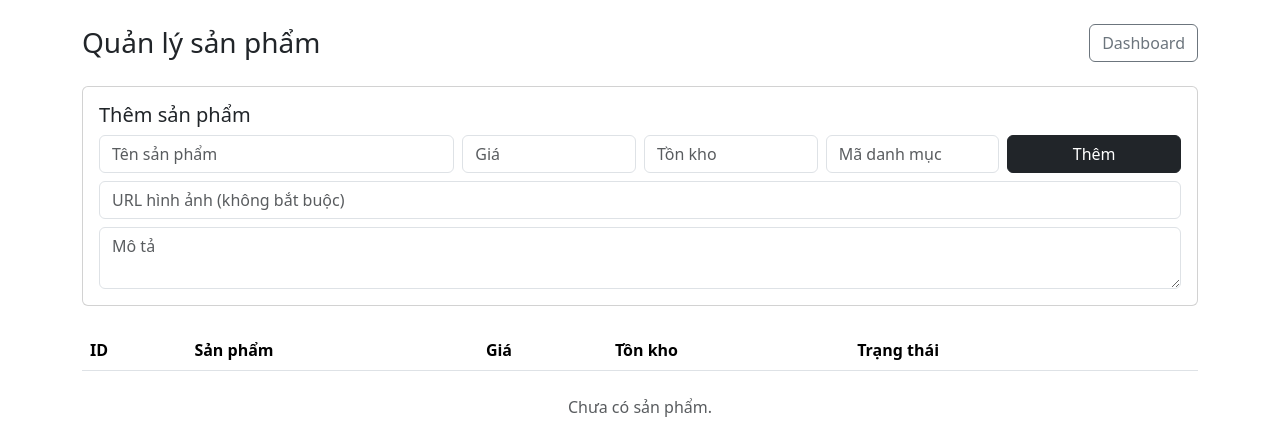
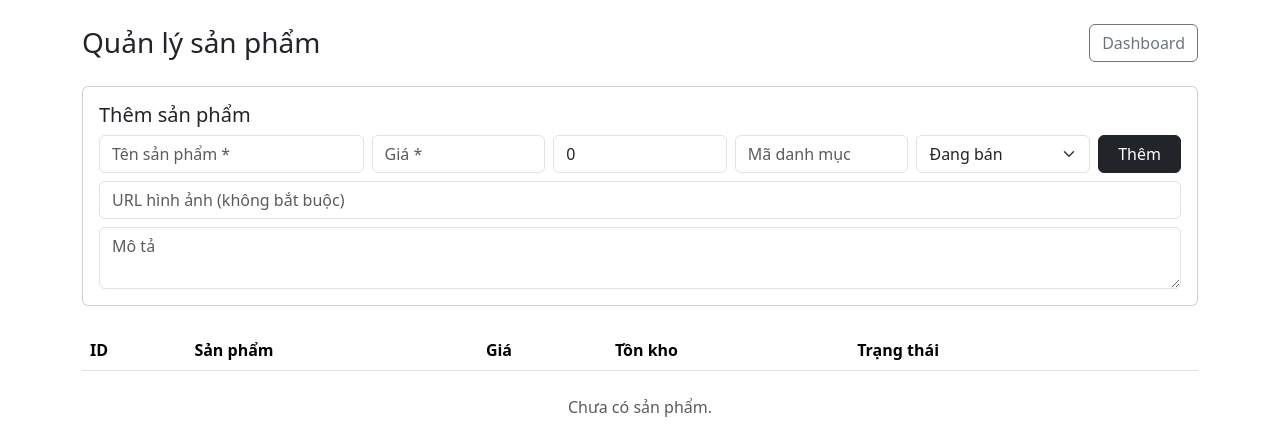
Before and after one commit to ChauLeGiaBao/MiniEcommerce-PWD301, a Flask app: page /admin/products in a window 1280 px wide. Shown: the part 56-499 px from the top of the page. Run offline with Flask 3, Linux system fonts and the light colour scheme.

Commit message:
Fix admin validation, order status check, default status, and add auth TODOs

```diff
--- a/app/admin/routes.py
+++ b/app/admin/routes.py
@@ -1,12 +1,19 @@
-from datetime import date
-
 from flask import flash, redirect, render_template, request, url_for
 
 from app.admin import admin_bp
 from app.extensions import db
 from app.models import ChiTietDonHang, DonHang, SanPham
 
+# ==============================================================================
+# TODO: Tích hợp xác thực Admin khi hoàn thành module Auth (Kiên / Bảo).
+# Sau này cần bổ sung @login_required và @admin_required (kiểm tra current_user.ROLE == 'admin')
+# cho tất cả các route bên dưới để bảo vệ khu vực quản trị.
+# ==============================================================================
 
+VALID_ORDER_STATUSES = {0, 1, 2, 3}
+
+
+# TODO: Thêm @login_required, @admin_required
 @admin_bp.route("/")
 def dashboard():
     return render_template(
@@ -17,21 +24,39 @@ def dashboard():
     )
 
 
+# TODO: Thêm @login_required, @admin_required
 @admin_bp.route("/products", methods=["GET", "POST"])
 def products():
     if request.method == "POST":
-        product = SanPham(
-            TENSPH=request.form.get("name", "").strip(),
-            HINHANH=request.form.get("image", "").strip() or None,
-            DONGIA=request.form.get("price", type=float),
-            MOTA=request.form.get("description", "").strip() or None,
-            SOLUONGTON=request.form.get("stock", type=int) or 0,
-            TRANGTHAISPH=request.form.get("status", type=int) if request.form.get("status") is not None else 1,
-            MADANHMUC=request.form.get("category_id", type=int),
-        )
-        if not product.TENSPH or product.DONGIA is None or product.DONGIA < 0:
-            flash("Tên sản phẩm và giá hợp lệ là bắt buộc.", "danger")
+        name = request.form.get("name", "").strip()
+        price = request.form.get("price", type=float)
+        stock = request.form.get("stock", type=int)
+        if stock is None:
+            stock = 0
+
+        status_val = request.form.get("status", type=int)
+        status = status_val if status_val in (0, 1) else 1
+
+        category_id = request.form.get("category_id", type=int)
+        if category_id is not None and category_id <= 0:
+            category_id = None
+
+        if not name:
+            flash("Tên sản phẩm không được để trống.", "danger")
+        elif price is None or price < 0:
+            flash("Giá sản phẩm phải lớn hơn hoặc bằng 0.", "danger")
+        elif stock < 0:
+            flash("Số lượng tồn kho không được âm.", "danger")
         else:
+            product = SanPham(
+                TENSPH=name,
+                HINHANH=request.form.get("image", "").strip() or None,
+                DONGIA=price,
+                MOTA=request.form.get("description", "").strip() or None,
+                SOLUONGTON=stock,
+                TRANGTHAISPH=status,
+                MADANHMUC=category_id,
+            )
             db.session.add(product)
             db.session.commit()
             flash("Đã thêm sản phẩm.", "success")
@@ -40,20 +65,38 @@ def products():
     return render_template("admin_products.html", products=SanPham.query.order_by(SanPham.MASANPHAM.desc()).all())
 
 
+# TODO: Thêm @login_required, @admin_required
 @admin_bp.route("/products/<int:product_id>/edit", methods=["GET", "POST"])
 def edit_product(product_id):
     product = SanPham.query.get_or_404(product_id)
     if request.method == "POST":
-        product.TENSPH = request.form.get("name", "").strip()
-        product.HINHANH = request.form.get("image", "").strip() or None
-        product.DONGIA = request.form.get("price", type=float)
-        product.MOTA = request.form.get("description", "").strip() or None
-        product.SOLUONGTON = request.form.get("stock", type=int) or 0
-        product.TRANGTHAISPH = request.form.get("status", type=int) if request.form.get("status") is not None else 1
-        product.MADANHMUC = request.form.get("category_id", type=int)
-        if not product.TENSPH or product.DONGIA is None or product.DONGIA < 0:
-            flash("Tên sản phẩm và giá hợp lệ là bắt buộc.", "danger")
+        name = request.form.get("name", "").strip()
+        price = request.form.get("price", type=float)
+        stock = request.form.get("stock", type=int)
+        if stock is None:
+            stock = 0
+
+        status_val = request.form.get("status", type=int)
+        status = status_val if status_val in (0, 1) else 1
+
+        category_id = request.form.get("category_id", type=int)
+        if category_id is not None and category_id <= 0:
+            category_id = None
+
+        if not name:
+            flash("Tên sản phẩm không được để trống.", "danger")
+        elif price is None or price < 0:
+            flash("Giá sản phẩm phải lớn hơn hoặc bằng 0.", "danger")
+        elif stock < 0:
+            flash("Số lượng tồn kho không được âm.", "danger")
         else:
+            product.TENSPH = name
+            product.HINHANH = request.form.get("image", "").strip() or None
+            product.DONGIA = price
+            product.MOTA = request.form.get("description", "").strip() or None
+            product.SOLUONGTON = stock
+            product.TRANGTHAISPH = status
+            product.MADANHMUC = category_id
             db.session.commit()
             flash("Đã cập nhật sản phẩm.", "success")
             return redirect(url_for("admin.products"))
@@ -61,6 +104,7 @@ def edit_product(product_id):
     return render_template("admin_product_form.html", product=product)
 
 
+# TODO: Thêm @login_required, @admin_required
 @admin_bp.post("/products/<int:product_id>/delete")
 def delete_product(product_id):
     product = SanPham.query.get_or_404(product_id)
@@ -73,17 +117,23 @@ def delete_product(product_id):
     return redirect(url_for("admin.products"))
 
 
+# TODO: Thêm @login_required, @admin_required
 @admin_bp.route("/orders")
 def orders():
     orders = DonHang.query.order_by(DonHang.MADONHANG.desc()).all()
     return render_template("admin_orders.html", orders=orders)
 
 
+# TODO: Thêm @login_required, @admin_required
 @admin_bp.post("/orders/<int:order_id>/status")
 def update_order_status(order_id):
+    status = request.form.get("status", type=int)
+    if status not in VALID_ORDER_STATUSES:
+        flash("Trạng thái đơn hàng không hợp lệ.", "danger")
+        return redirect(url_for("admin.orders"))
+
     order = DonHang.query.get_or_404(order_id)
-    order.TRANGTHAI = request.form.get("status", type=int)
-    order.NGAYDAT = order.NGAYDAT or date.today()
+    order.TRANGTHAI = status
     db.session.commit()
     flash("Đã cập nhật trạng thái đơn hàng.", "success")
     return redirect(url_for("admin.orders"))
--- a/app/api/routes.py
+++ b/app/api/routes.py
@@ -10,8 +10,8 @@ def product_to_dict(product):
         "image": product.HINHANH,
         "price": float(product.DONGIA) if product.DONGIA is not None else None,
         "description": product.MOTA,
-        "stock": product.SOLUONGTON,
-        "status": product.TRANGTHAISPH,
+        "stock": product.SOLUONGTON if product.SOLUONGTON is not None else 0,
+        "status": product.TRANGTHAISPH if product.TRANGTHAISPH is not None else 1,
         "category_id": product.MADANHMUC,
     }
 
--- a/app/templates/admin_product_form.html
+++ b/app/templates/admin_product_form.html
@@ -2,6 +2,9 @@
 {% block title %}Sửa sản phẩm{% endblock %}
 {% block content %}
 <h1 class="h3 mb-4">Sửa sản phẩm #{{ product.MASANPHAM }}</h1>
+{% with messages = get_flashed_messages(with_categories=true) %}
+{% for category, message in messages %}<div class="alert alert-{{ category }}">{{ message }}</div>{% endfor %}
+{% endwith %}
 <form method="post" class="card card-body">
     <div class="row g-3">
         <div class="col-md-8"><label class="form-label">Tên sản phẩm</label><input name="name" class="form-control" value="{{ product.TENSPH or '' }}" required></div>
--- a/app/templates/admin_products.html
+++ b/app/templates/admin_products.html
@@ -12,11 +12,17 @@
 <form method="post" class="card card-body mb-4">
     <h2 class="h5">Thêm sản phẩm</h2>
     <div class="row g-2">
-        <div class="col-md-4"><input name="name" class="form-control" placeholder="Tên sản phẩm" required></div>
-        <div class="col-md-2"><input name="price" type="number" min="0" step="0.01" class="form-control" placeholder="Giá" required></div>
-        <div class="col-md-2"><input name="stock" type="number" min="0" class="form-control" placeholder="Tồn kho"></div>
+        <div class="col-md-3"><input name="name" class="form-control" placeholder="Tên sản phẩm *" required></div>
+        <div class="col-md-2"><input name="price" type="number" min="0" step="0.01" class="form-control" placeholder="Giá *" required></div>
+        <div class="col-md-2"><input name="stock" type="number" min="0" class="form-control" placeholder="Tồn kho" value="0"></div>
         <div class="col-md-2"><input name="category_id" type="number" min="1" class="form-control" placeholder="Mã danh mục"></div>
-        <div class="col-md-2"><button class="btn btn-dark w-100">Thêm</button></div>
+        <div class="col-md-2">
+            <select name="status" class="form-select">
+                <option value="1" selected>Đang bán</option>
+                <option value="0">Tạm ẩn</option>
+            </select>
+        </div>
+        <div class="col-md-1"><button class="btn btn-dark w-100">Thêm</button></div>
         <div class="col-12"><input name="image" class="form-control" placeholder="URL hình ảnh (không bắt buộc)"></div>
         <div class="col-12"><textarea name="description" class="form-control" rows="2" placeholder="Mô tả"></textarea></div>
     </div>
```
